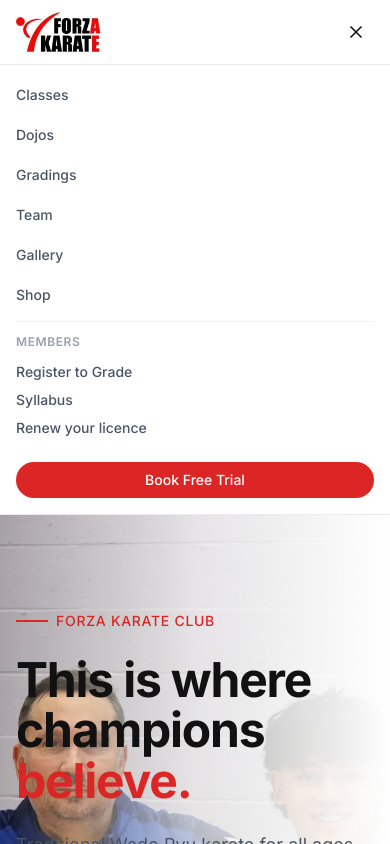
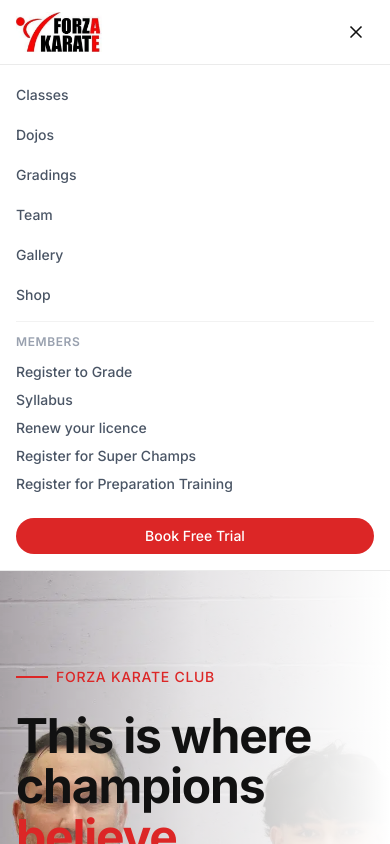
Before and after one commit to anthonieveritt-afk/forza-karate-website, a Next.js app: page / in a window 390 px wide. Both pictures are taken after a click on the button "Toggle menu". Shown: the top 844 px of the page. Built offline with nearby package versions, Linux system fonts and the light colour scheme.

Commit message:
Members dropdown: Register for Super Champs + Preparation Training links

```diff
--- a/components/layout/Navbar.tsx
+++ b/components/layout/Navbar.tsx
@@ -16,9 +16,11 @@ const navLinks = [
 ]
 
 const membersLinks = [
-  { href: '/members/grading', label: 'Register to Grade' },
-  { href: '/members/syllabus', label: 'Syllabus' },
-  { href: '/members/licence', label: 'Renew your licence' },
+  { href: '/members/grading',          label: 'Register to Grade' },
+  { href: '/members/syllabus',          label: 'Syllabus' },
+  { href: '/members/licence',           label: 'Renew your licence' },
+  { href: 'https://f8s.co/26cd',        label: 'Register for Super Champs',       external: true },
+  { href: 'https://f8s.co/21zc',        label: 'Register for Preparation Training', external: true },
 ]
 
 export default function Navbar() {
@@ -57,8 +59,19 @@ export default function Navbar() {
                 Members
                 <ChevronDown className="h-3.5 w-3.5 mt-0.5" />
               </button>
-              <div className="absolute top-full left-0 mt-2 w-48 bg-white border border-black/8 rounded-xl shadow-lg overflow-hidden opacity-0 invisible group-hover:opacity-100 group-hover:visible transition-all duration-150 z-50">
-                {membersLinks.map((link) => (
+              <div className="absolute top-full left-0 mt-2 w-56 bg-white border border-black/8 rounded-xl shadow-lg overflow-hidden opacity-0 invisible group-hover:opacity-100 group-hover:visible transition-all duration-150 z-50">
+                {membersLinks.map((link) =>
+                  link.external ? (
+                    <a
+                      key={link.href}
+                      href={link.href}
+                      target="_blank"
+                      rel="noopener noreferrer"
+                      className="block px-4 py-2.5 text-sm text-gray-600 hover:bg-[#fafaf9] hover:text-[#dc2626] transition-colors"
+                    >
+                      {link.label}
+                    </a>
+                  ) : (
                     <Link
                       key={link.href}
                       href={link.href}
@@ -66,7 +79,8 @@ export default function Navbar() {
                     >
                       {link.label}
                     </Link>
-                ))}
+                  )
+                )}
               </div>
             </div>
           </nav>
@@ -105,7 +119,19 @@ export default function Navbar() {
             ))}
             <div className="pt-1 border-t border-black/5">
               <p className="text-xs font-semibold text-gray-400 uppercase tracking-wider px-0 py-2">Members</p>
-              {membersLinks.map((link) => (
+              {membersLinks.map((link) =>
+                link.external ? (
+                  <a
+                    key={link.href}
+                    href={link.href}
+                    target="_blank"
+                    rel="noopener noreferrer"
+                    className="block text-sm font-medium text-gray-600 hover:text-[#dc2626] py-1 transition-colors"
+                    onClick={() => setOpen(false)}
+                  >
+                    {link.label}
+                  </a>
+                ) : (
                   <Link
                     key={link.href}
                     href={link.href}
@@ -114,7 +140,8 @@ export default function Navbar() {
                   >
                     {link.label}
                   </Link>
-              ))}
+                )
+              )}
             </div>
             <div className="pt-2">
               <Button asChild size="sm" className="w-full">
```
Lines whose indentation alone changed are shown as unchanged.
